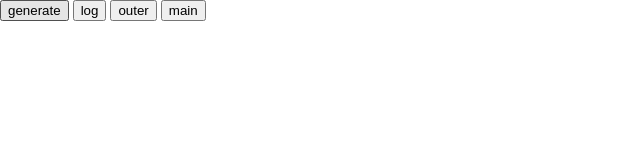
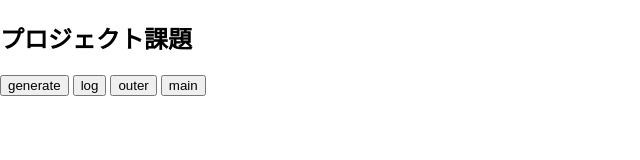
Before and after one commit to tus-prj3/Funlang, a website built with webpack: page dist/index.html in a window 1280 px wide. Shown: the whole page, without its empty margins (0-640 px from the left). Built offline with nearby package versions, Linux system fonts and the light colour scheme.

Commit message:
タイトルを追加

```diff
--- a/dist/index.html
+++ b/dist/index.html
@@ -7,6 +7,7 @@
   <link rel="stylesheet" href="index.css">
 </head>
 <body>
+<h2>プロジェクト課題</h2>
 <button id="generate">generate</button>
 <button id="log">log</button>
 <button id="outer">outer</button>
```
